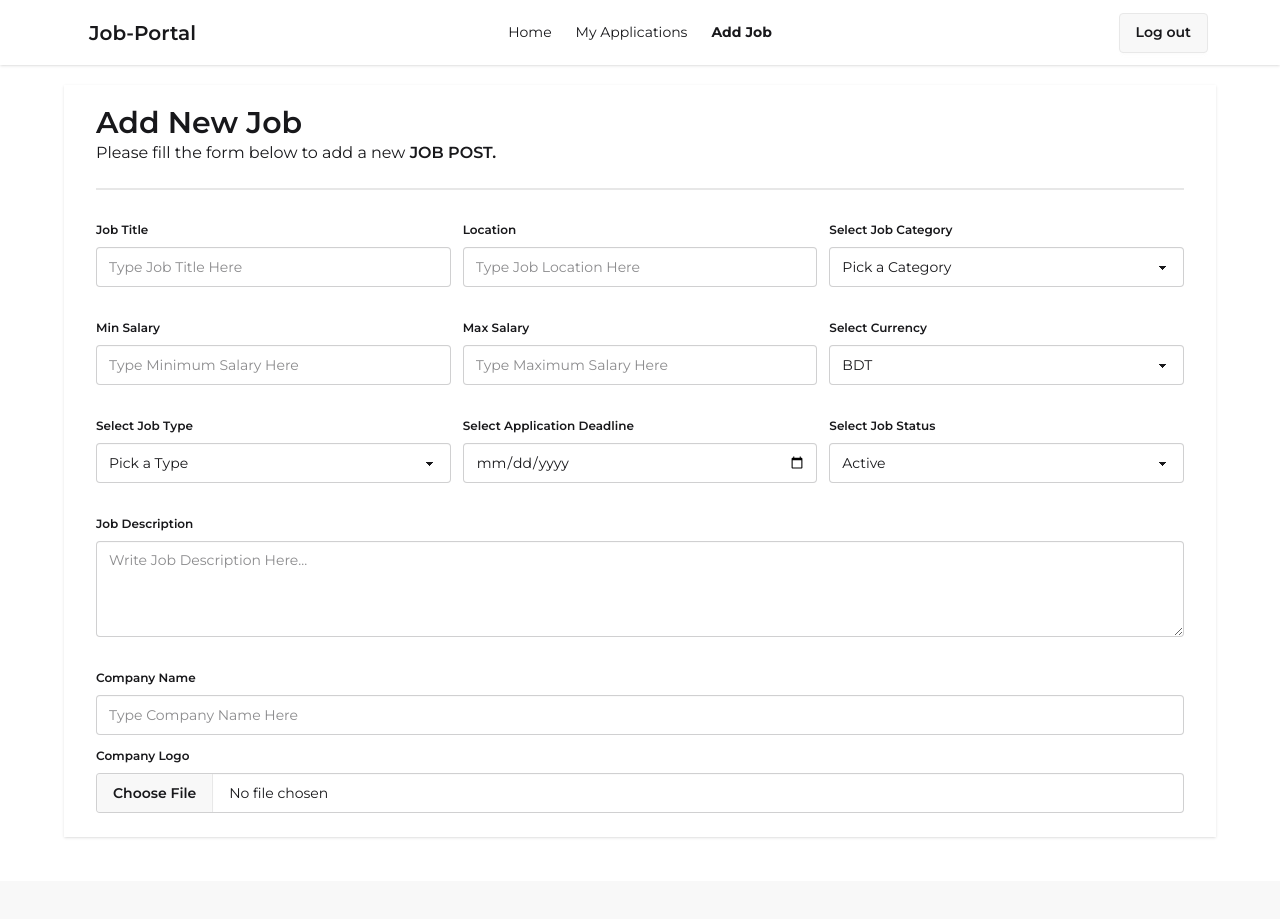
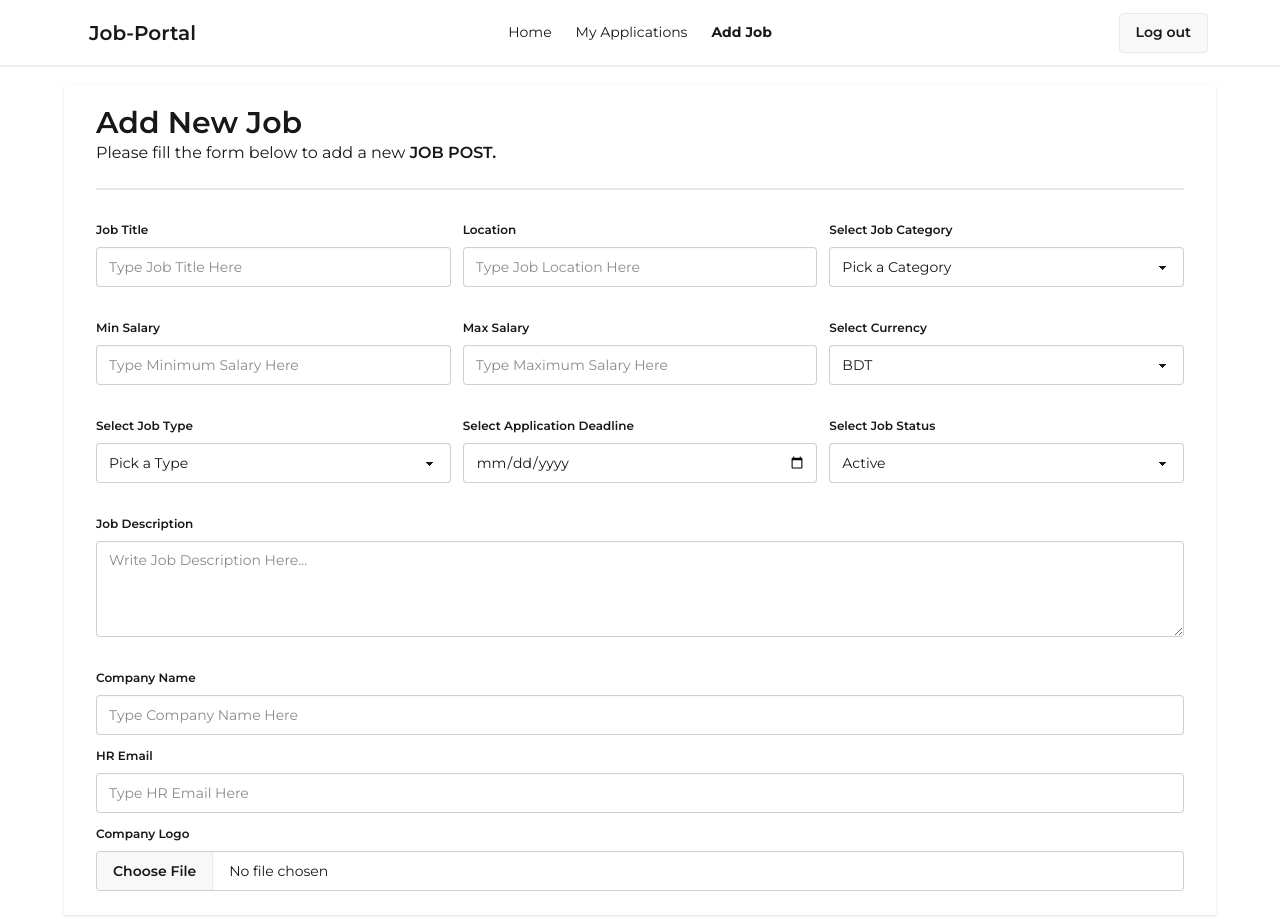
Before and after one commit to Suprio-Das/Job-Portal-Client, a React (Vite) app: page /addJobPost in a window 1280 px wide. Shown: the top 919 px of the page. Built offline with nearby package versions, Linux system fonts and the light colour scheme; no server answers; sample sign-in values are in the browser's storage.

Commit message:
HR email field added

```diff
--- a/src/Pages/Job/AddJobPost.jsx
+++ b/src/Pages/Job/AddJobPost.jsx
@@ -96,6 +96,10 @@ const AddJobPost = () => {
                         <input type="text" className="input w-full" name='company_name' placeholder="Type Company Name Here" required />
                     </fieldset>
                     <fieldset className="fieldset">
+                        <legend className="fieldset-legend">HR Email</legend>
+                        <input type="text" className="input w-full" name='hr_email' placeholder="Type HR Email Here" required />
+                    </fieldset>
+                    <fieldset className="fieldset">
                         <legend className="fieldset-legend">Company Logo</legend>
                         <input type="file" className="file-input w-full" required />
                     </fieldset>
```
